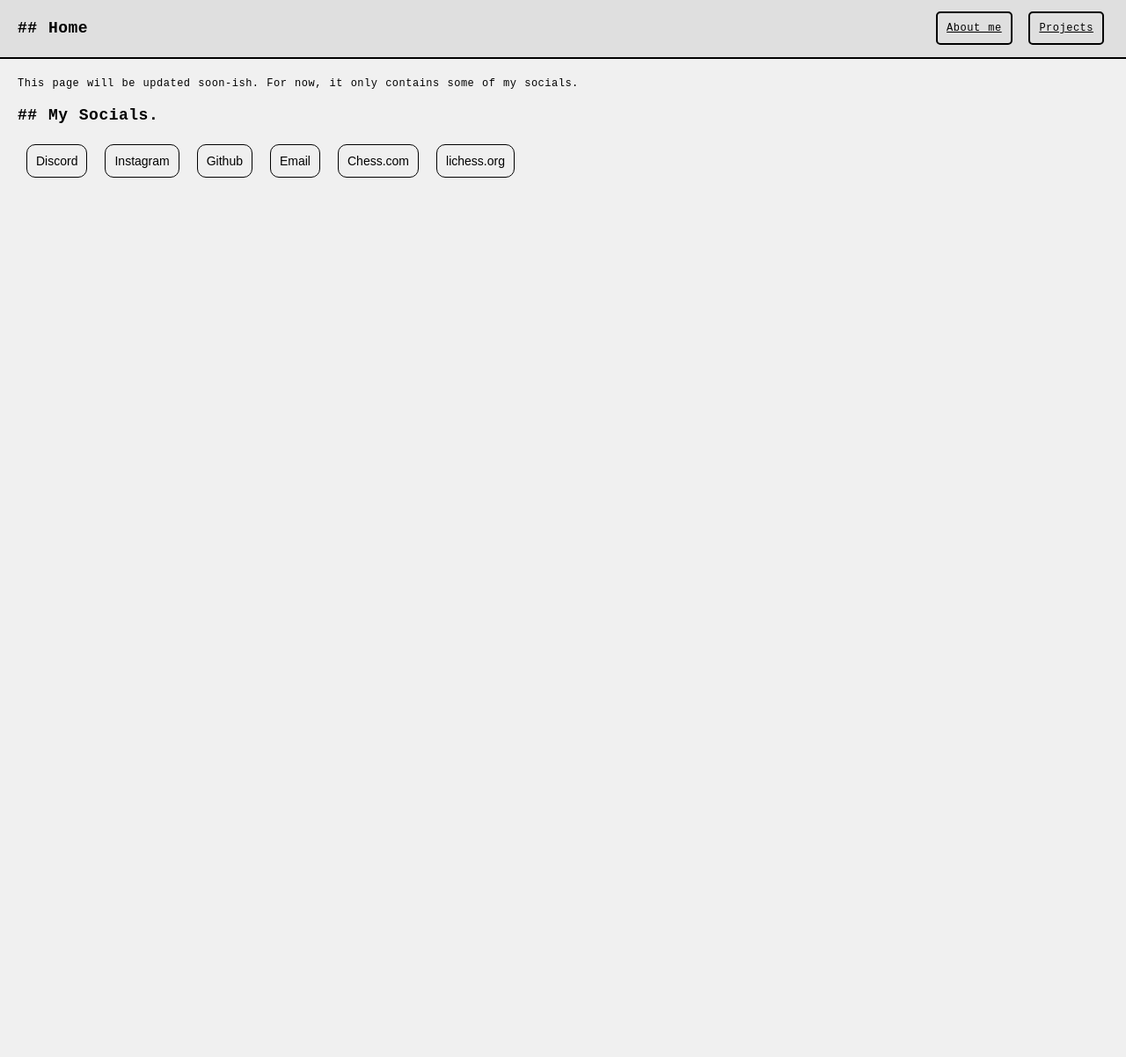
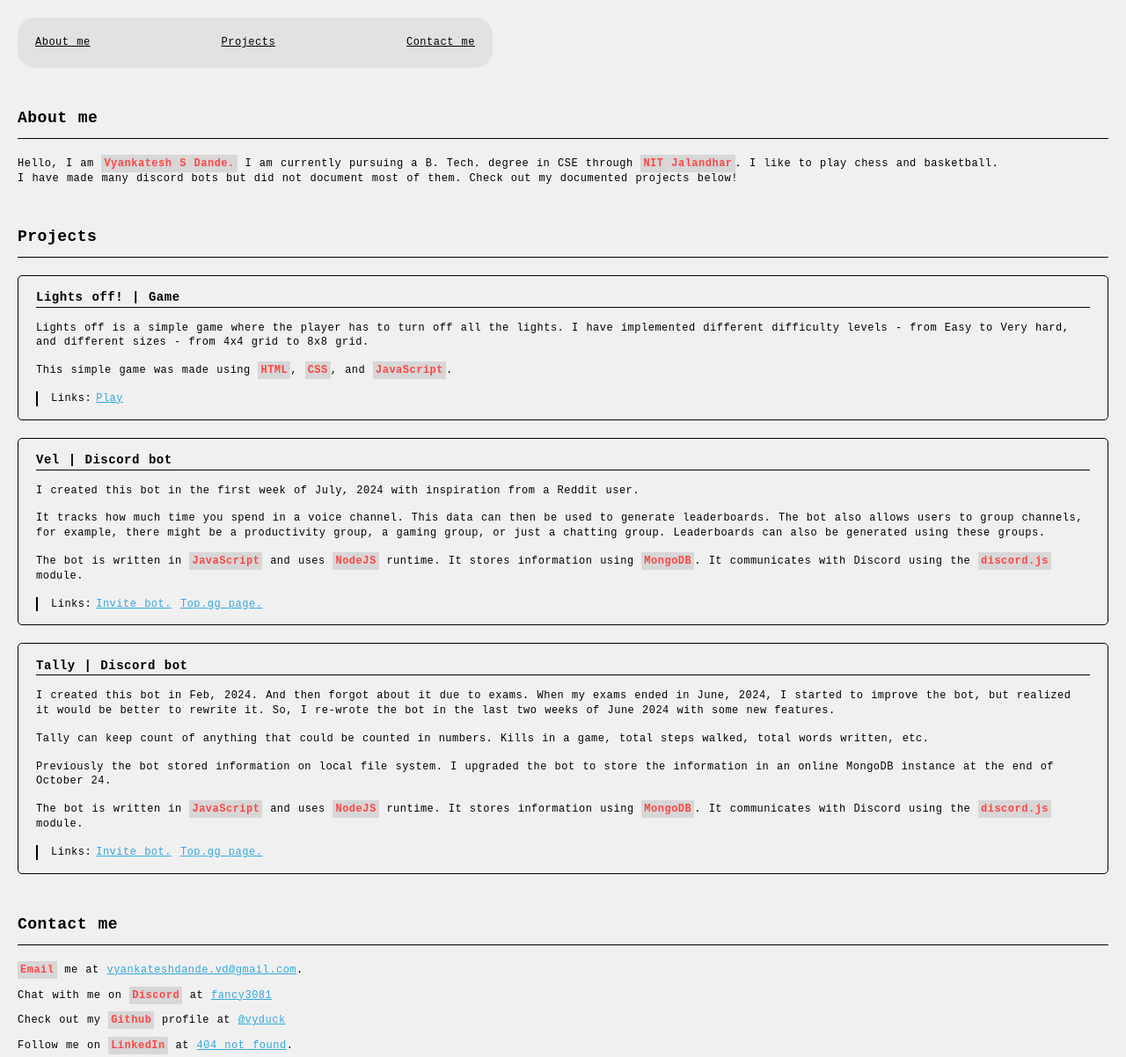
Before and after one commit to vyduck/homepage-v1, a plain HTML site: page index.html in a window 1280 px wide. Shown: the whole page at 88% size. Before the commit the page ends 800 px from the top, so only its background shows below. Drawn offline with Linux system fonts and the light colour scheme.

Commit message:
Changed the design a little bit

```diff
--- a/css/about-me.css
+++ /dev/null
@@ -1,30 +0,0 @@
-main {
-    padding: 20px;
-}
-
-main>h3 {
-    text-decoration: underline;
-    text-decoration-style: dotted;
-}
-
-#socials {
-    display: flex;
-    flex-direction: row;
-}
-
-.contact {
-    padding: 10px;
-    margin: 5px 10px;
-
-    border: 1px solid black;
-    border-radius: 10px;
-
-    font-size: 14px;
-}
-
-main>div>form {
-    display: flex;
-    flex-direction: column;
-    align-self: center;
-    align-items: center;
-}
--- a/css/nav.css
+++ /dev/null
@@ -1,31 +0,0 @@
-nav {
-    padding: 20px;
-    border-bottom: solid black 2px;
-
-    background-color: #dfdfdf;
-
-    display: flex;
-    flex-direction: row;
-    align-items: center;
-    justify-content: space-between;
-}
-
-nav>h2 {
-    margin: 0;
-}
-
-#nav-links>a:any-link {
-    color: black;
-    min-width: fit-content;
-    padding: 10px;
-    margin: 10px 5px;
-
-    border: solid black 2px;
-    border-radius: 5px;
-}
-
-@media only screen and (max-width: 550px) {
-    #nav-links {
-        display: none;
-    }
-}
--- a/css/style.css
+++ /dev/null
@@ -1,38 +0,0 @@
-body {
-    width: 100vw;
-    height: 100vh;
-
-    padding: 0;
-    margin: 0;
-
-    background-color: #f0f0f0;
-
-    font-size: 12px;
-    font-family: monospace;
-    line-height: 1.4;
-    letter-spacing: 0.5px;
-    word-spacing: 1px;
-}
-
-main {
-    padding: 20px;
-}
-
-.imp {
-    padding: 2px;
-
-    font-family: monospace;
-    font-weight: bold;
-    color: rgb(253, 69, 69);
-
-    background-color: #d7d7d7;
-}
-
-/* Link colors */
-a:any-link {
-    color: rgb(53, 167, 219);
-}
-
-a:active {
-    color: rgb(47, 145, 190);
-}
--- a/index.html
+++ b/index.html
@@ -5,60 +5,119 @@
     <meta charset="UTF-8">
     <meta name="viewport" content="width=device-width, initial-scale=1.0">
 
-    <title>Home | Vyankatesh</title>
+    <title>About Vyankatesh</title>
 
-    <link rel="stylesheet" href="/css/style.css">
-    <link rel="stylesheet" href="/css/nav.css">
-
-    <link rel="stylesheet" href="/css/about-me.css">
+    <link rel="stylesheet" href="/style.css">
 </head>
 
 <body>
-    <nav>
-        <h2>## Home</h2>
-
-        <div id="nav-links">
-            <a href="/">About me</a>
-            <a href="/projects.html">Projects</a>
-        </div>
-    </nav>
     <main>
-        This page will be updated soon-ish. For now, it only contains some of my socials.
-
-        <h2>
-            ## My Socials.
-        </h2>
-        <div id="socials">
-            <form action="https://discordapp.com/users/912351813041262662" target="_blank">
-                <button class="contact" type="submit">
-                    Discord
-                </button>
-            </form>
-            <form action="https://www.instagram.com/vyankateshsdande/" target="_blank">
-                <button class="contact" type="submit">
-                    Instagram
-                </button>
-            </form>
-            <form action="https://github.com/vyduck" target="_blank">
-                <button class="contact" type="submit">
-                    Github
-                </button>
-            </form>
-            <form action="mailto:vyankateshdande.vd@gmail.com" target="_blank">
-                <button class="contact" type="submit">
-                    Email
-                </button>
-            </form>
-            <form action="https://www.chess.com/member/vyankateshdande" target="_blank">
-                <button class="contact" type="submit">
-                    Chess.com
-                </button>
-            </form>
-            <form action="https://lichess.org/@/Vyankatesh_Dande" target="_blank">
-                <button class="contact" type="submit">
-                    lichess.org
-                </button>
-            </form>
+        <nav>
+            <a href="#about-me">About me</a>
+            <a href="#projects">Projects</a>
+            <a href="#contact-me">Contact me</a>
+        </nav>
+        <section id="about-me">
+            <h2 class="section-title">
+                About me
+            </h2>
+            Hello, I am <span class="imp">Vyankatesh S Dande.</span> I am currently pursuing a B. Tech. degree in CSE
+            through <span class="imp">NIT Jalandhar</span>. I like to play chess and basketball. <br> I have made many discord bots but did not
+            document most of them. Check out my documented projects below!
+        </section>
+        <section id="projects">
+            <h2 class="section-title">
+                Projects
+            </h2>
+            <article class="project">
+                <h3 class="project-title">Lights off! | Game</h3>
+                <p class="project-description">
+                    Lights off is a simple game where the player has to turn off all the lights. I have implemented
+                    different difficulty levels - from Easy to Very hard, and different sizes - from 4x4 grid to 8x8
+                    grid.
+                </p>
+                <p class="project-description">
+                    This simple game was made using <span class="imp">HTML</span>, <span class="imp">CSS</span>, and
+                    <span class="imp">JavaScript</span>.
+                </p>
+                <div class="project-links">
+                    Links:
+                    <a class="project-link" href="/lights-off/">Play</a>
+                </div>
+            </article>
+            <article class="project">
+                <h3 class="project-title">Vel | Discord bot</h3>
+                <p class="project-description">
+                    I created this bot in the first week of July, 2024 with inspiration from a Reddit user.
+                </p>
+                <p class="project-description">
+                    It tracks how much time you spend in a voice channel. This data can then be used to generate
+                    leaderboards. The bot also allows users to group channels, for example, there might be a
+                    productivity group, a gaming group, or just a chatting group. Leaderboards can also be generated
+                    using these groups.
+                </p>
+                <p class="project-description">
+                    The bot is written in <span class="imp">JavaScript</span> and uses <span class="imp">NodeJS</span>
+                    runtime. It stores information using <span class="imp">MongoDB</span>.
+                    It communicates with Discord using the <span class="imp">discord.js</span> module.
+                </p>
+                <div class="project-links">
+                    Links:
+                    <a class="project-link"
+                        href="https://discord.com/oauth2/authorize?client_id=1259945499146977351">Invite
+                        bot.</a>
+                    <a class="project-link" href="https://top.gg/bot/1259945499146977351">Top.gg page.</a>
+                </div>
+            </article>
+            <article class="project">
+                <h3 class="project-title">Tally | Discord bot</h3>
+                <p class="project-description">
+                    I created this bot in Feb, 2024. And then forgot about it due to exams.
+                    When my exams ended in June, 2024, I started to improve the bot, but realized it would be better to
+                    rewrite it. So, I re-wrote the bot in the last two weeks of June 2024 with some new features.
+                </p>
+                <p class="project-description">
+                    Tally can keep count of anything that could be counted in numbers. Kills in a game, total steps
+                    walked,
+                    total words written, etc.
+                </p>
+                <p>
+                    Previously the bot stored information on local file system. I upgraded the bot to store the
+                    information in an online MongoDB instance at the end of October 24.
+                </p>
+                <p class="project-description">
+                    The bot is written in <span class="imp">JavaScript</span> and uses <span class="imp">NodeJS</span>
+                    runtime. It stores information using <span class="imp">MongoDB</span>.
+                    It communicates with Discord using the <span class="imp">discord.js</span> module.
+                </p>
+                <div class="project-links">
+                    Links:
+                    <a class="project-link"
+                        href="https://discord.com/oauth2/authorize?client_id=1223871354432917605">Invite
+                        bot.</a>
+                    <a class="project-link" href="https://top.gg/bot/1223871354432917605">Top.gg page.</a>
+                </div>
+            </article>
+        </section>
+        <section id="contact-me">
+            <h2 class="section-title">
+                Contact me
+            </h2>
+            <p id="email" class="contact">
+                <span class="imp">Email</span> me at <a href="mailto:vyankateshdande.vd@gmail.com">vyankateshdande.vd@gmail.com</a>.
+            </p>
+            <p id="discord" class="contact">
+                Chat with me on <span class="imp">Discord</span> at <a href="https://discordapp.com/users/912351813041262662">fancy3081</a>
+            <div class=""></div>
+            </p>
+            <p id="github" class="contact">
+                Check out my <span class="imp">Github</span> profile at <a href="http://github.com/vyduck">@vyduck</a>
+            <div class=""></div>
+            </p>
+            <p id="linkedin" class="contact">
+                Follow me on <span class="imp">LinkedIn</span> at <a href="">404 not found</a>.
+            </p>
+        </section>
         </div>
     </main>
 </body>
--- /dev/null
+++ b/style.css
@@ -0,0 +1,108 @@
+body {
+    width: 100vw;
+    height: 100vh;
+
+    padding: 0;
+    margin: 0;
+
+    background-color: #f0f0f0;
+
+    font-size: 12px;
+    font-family: monospace;
+    line-height: 1.4;
+    letter-spacing: 0.5px;
+    word-spacing: 1px;
+}
+
+nav {
+    max-width: 500px;
+    padding: 20px;
+
+    background-color: rgba(223, 223, 223, 0.808);
+    border-radius: 20px;
+
+    display: flex;
+    flex-direction: row;
+    align-items: center;
+    justify-content: space-between;
+}
+
+nav>a:any-link {
+    color: black;
+}
+
+main {
+    padding: 20px;
+}
+
+.imp {
+    padding: 3px;
+
+    font-family: monospace;
+    font-weight: bold;
+    color: rgb(253, 69, 69);
+
+    background-color: #d7d7d7;
+}
+
+.section-title {
+    padding: 10px 0px;
+    margin: 0px;
+    margin-bottom: 20px;
+    border-bottom: 1px black solid;
+}
+
+section {
+    margin: 35px 0px;
+}
+
+/* Link colors */
+a:any-link {
+    color: rgb(53, 167, 219);
+}
+
+a:active {
+    color: rgb(47, 145, 190);
+}
+
+.project {
+    padding: 0.1px 20px;
+    margin-bottom: 20px;
+
+    border: 1px solid black;
+    border-radius: 5px;
+}
+
+.project>* {
+    margin: 15px 0px;
+}
+
+.project-title {
+    border-bottom: solid black 1px;
+}
+
+.project-links::-webkit-scrollbar,
+.skills::-webkit-scrollbar {
+    display: none;
+}
+
+.project-links {
+    padding-left: 15px;
+
+    display: flex;
+    flex-direction: row;
+    overflow: auto;
+
+    border-left: solid black 2px;
+
+    text-wrap: nowrap;
+
+    -ms-overflow-style: none;
+    scrollbar-width: none;
+}
+
+.project-link {
+    min-width: fit-content;
+
+    margin: 0px 5px;
+}
```
Also changed, not shown: css/project.css (deleted, +0 -41 lines), projects.html (deleted, +0 -89 lines).
